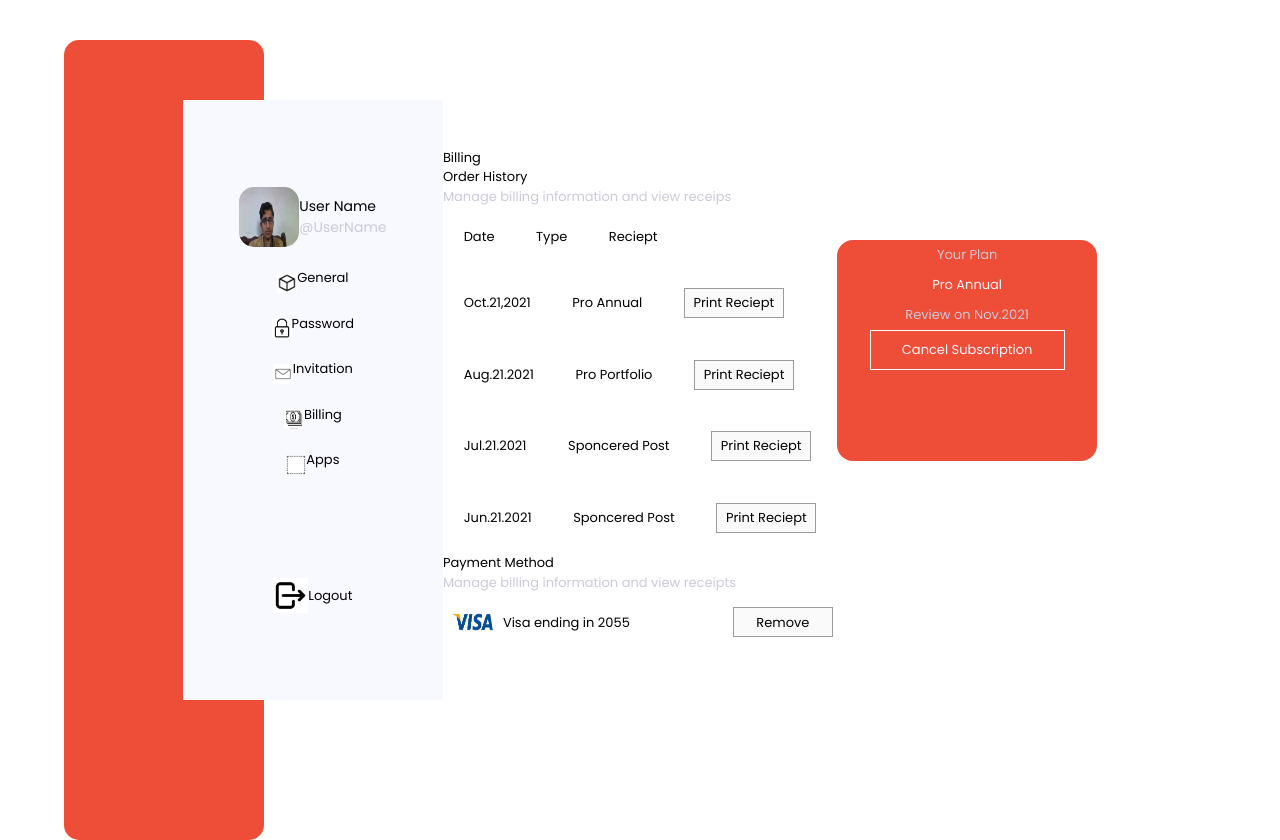
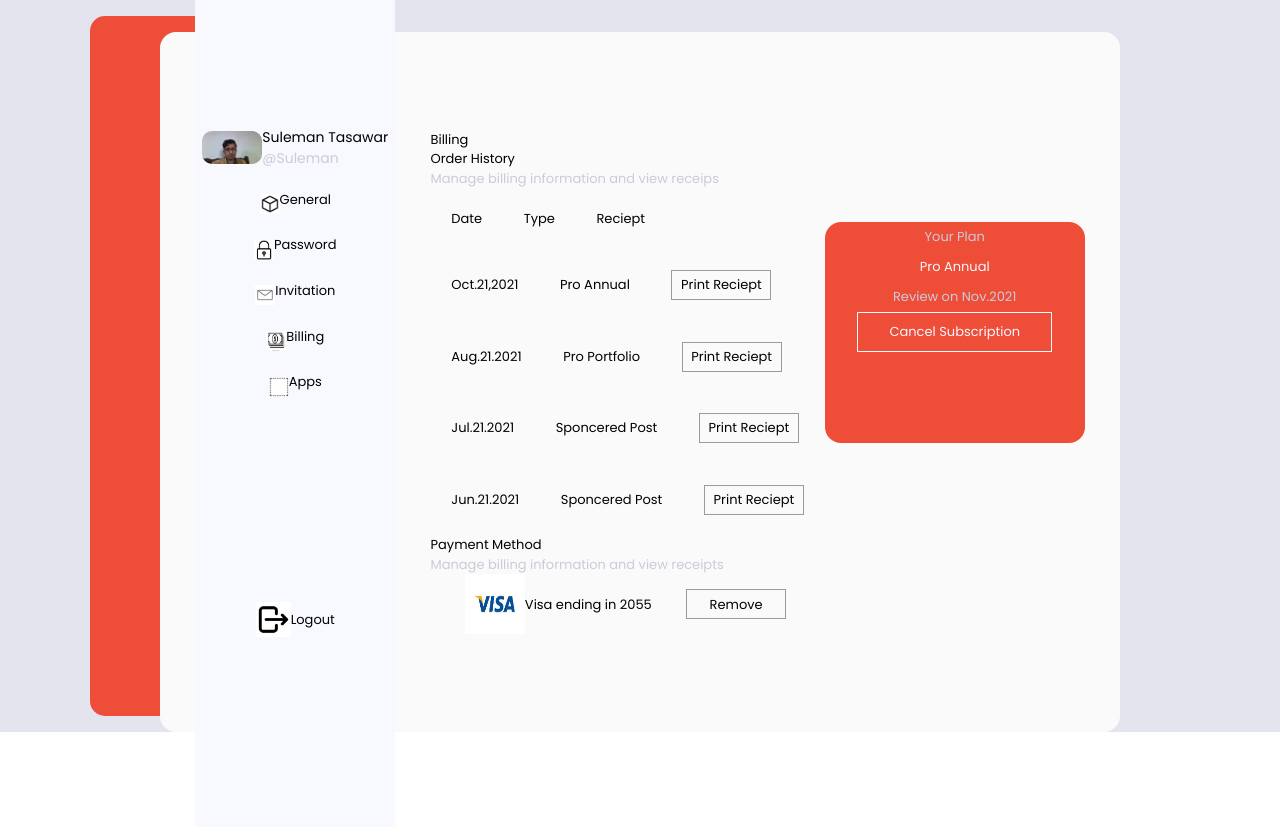
Before and after one commit to Suleman-Tasawar/Billing-Page-Challenge, a React (Vite) app: page / in a window 1280 px wide. Built offline with nearby package versions, Linux system fonts and the light colour scheme.

Commit message:
Optimized the SASS file

```diff
--- a/src/App.scss
+++ b/src/App.scss
@@ -1,70 +1,86 @@
 @import "Normalize";
 
-$color-red: ee4d38;
+//Global Colors
+$colorRed: #ee4d38;
+$colorBluishWhite:#e4e4ee;
+$colorDarkWhite:#f8f8ff;
+$colorFullWhite:#fafafa;
+$colorGrey:rgb(156, 155, 155);
+$fontPoppins:"Poppins", sans-serif;
+
+//Mixins for layout
+
+@mixin alignCenter(){
+  display: flex;
+  justify-content: center;
+  align-items: center;
+}
+
+@mixin alignEvenly(){
+  display: flex;
+  justify-content: space-evenly;
+  align-items: center;
+}
 
 #root {
-  font-family: "Poppins", sans-serif;
+  background-color: $colorBluishWhite;
+  font-family: $fontPoppins;
   font-size: 13px;
 }
 
 .billingPage{
-  height: 100vh;
-  display: flex;
+  position: relative;
+  @include alignCenter();
   flex-direction: column;
-  justify-content: center;
-  align-items: center;
 }
 
 .leftRedBlock {
   position: absolute;
-  top: 5%;
-  left: 5%;
-  width: 200px;
-  height: 100vh;
-  background-color: #ee4d38;
+  left: 7%;
+  width: 260px;
+  height: 700px;
+  background-color: $colorRed;
   border-radius: 15px;
 }
 
 .userDashboard {
-  height: 850px;
+  margin-top: 2rem;
+  background-color: $colorFullWhite;
+  z-index: 3;
+  height: 700px;
+  width: 960px;
   position: relative;
-  display: flex;
-  justify-content: space-evenly;
-  align-items: center;
+  @include alignEvenly();
   border-radius: 1rem;
 }
 
 .userProfilePannel {
-  background-color: #f8f8ff;
-  width: 260px;
-  height: 600px;
-  display: flex;
+  background-color: $colorDarkWhite;
+  width: 200px;
+  height: 890px;
+  @include alignEvenly();
   flex-direction: column;
-  justify-content: space-evenly;
-  align-items: center;
 }
 
 .userInfoPannel > div:nth-of-type(1) {
-  display: flex;
-  justify-content: center;
-  align-items: center;
+  @include alignCenter();
 }
 
 .userPlan {
   text-align: center;
   width: 260px;
   height: 221px;
-  background-color: #ee4d38;
-  color: #f8f8ff;
+  background-color: $colorRed;
+  color: $colorDarkWhite;
   line-height: 2.3;
   border-radius: 16px;
 
   button {
     width: 195px;
     height: 40px;
-    color: #f8f8ff;
-    background-color: #ee4d38;
-    border: 1px solid #f8f8ff;
+    color: $colorDarkWhite;
+    background-color: $colorRed;
+    border: 1px solid $colorDarkWhite;
   }
 }
 /*Typography*/
@@ -73,9 +89,7 @@ p{
 }
 .userProfile {
   .userProfile {
-    display: flex;
-    justify-content: space-evenly;
-    align-items: center;
+    @include alignEvenly();
   }
 
   .userInfo > div > h1 {
@@ -88,22 +102,20 @@ p{
   }
   /*Images*/
   .userImg > img {
-    width: 60px;
-    height: 60px;
-    border-radius: 15px;
+    max-width: 60px;
+    max-height: 70px;
+    border-radius: 10px;
   }
 }
 
 .userProfileMenu {
   li {
-    display: flex;
-    justify-content: center;
-    align-items: center;
+    @include alignCenter();
     margin: 1rem 0;
   }
 
   li:hover {
-    border-left: 2px solid #ee4d38;
+    border-left: 2px solid $colorRed;
   }
 
   li > div > img {
@@ -115,9 +127,7 @@ p{
 
 .userLogout {
   li {
-    display: flex;
-    justify-content: center;
-    align-items: center;
+    @include alignCenter();
     list-style: none;
   }
 
@@ -138,13 +148,11 @@ table{
 .downloadButton{
   width: 100px;
   height: 30px;
-  border: 1px solid rgb(156, 155, 155);
-  background-color: #fafafa;
+  border: 1px solid $colorGrey;
+  background-color: $colorFullWhite;
 }
 .cardInfo{
-  display: flex;
-  justify-content: space-between;
-  align-items: center;
+  @include alignEvenly();
   width: 390px;
 
   div > div > img {
--- a/src/components/userInfo.jsx
+++ b/src/components/userInfo.jsx
@@ -2,14 +2,14 @@ function User() {
   return (
     <div className="userProfile">
       <div className="userImg">
-        <img src="/Images/user.jpg" />
+        <img src="/Images/user.jpg" alt="Users Image" />
       </div>
       <div className="userInfo">
         <div>
-          <h1>User Name</h1>
+          <h1>Suleman Tasawar</h1>
         </div>
         <div>
-          <p>@UserName</p>
+          <p>@Suleman</p>
         </div>
       </div>
     </div>
```
